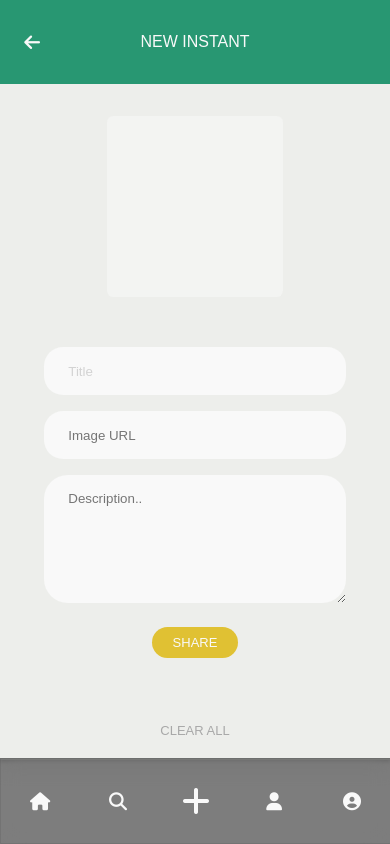
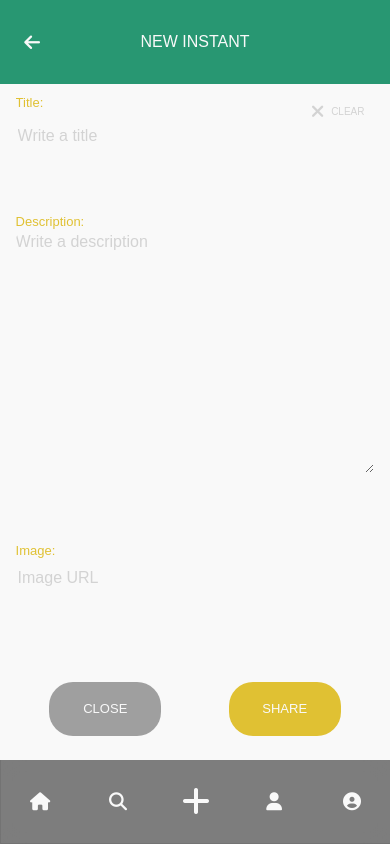
Before and after one commit to xcapde/instants, a React (Create React App) app: page /create in a window 390 px wide. Built offline with nearby package versions, Linux system fonts and the light colour scheme; a web font is replaced by a local one.

Commit message:
create view v2, same as update but different pages

```diff
--- a/src/application/Router.jsx
+++ b/src/application/Router.jsx
@@ -3,7 +3,6 @@ import React from "react";
 import { Details } from "../pages/Details";
 import { SignUp } from "../pages/SignUp";
 import { LogIn } from "../pages/LogIn";
-import { Create } from "../pages/Create";
 import App from "../App";
 import { Navbar } from "../components/navbar/Navbar";
 import { NavbarBottom } from "../components/navbar_bottom/NavbarBottom";
@@ -12,6 +11,7 @@ import { SearcherMobile } from "../pages/SearcherMobile";
 import { UserCard } from "../pages/profile/UserCard";
 import { SearcherList } from "../pages/SearcherList";
 import { UserList } from "../pages/profile/UserList";
+import { Create } from "../pages/Create";
 
 export default function Router(){
     return(
--- a/src/pages/Create.jsx
+++ b/src/pages/Create.jsx
@@ -40,9 +40,8 @@ export function Create() {
 
 
     return(
-        <section className="create_pg">
+        <section className="update_pg">
 
-            <div className="form_cnt">
             <div className="form_header">
                 <div className="back_cnt">
                     <Link to="/">
@@ -51,19 +50,33 @@ export function Create() {
                 </div>
                 <h1>NEW INSTANT</h1>
             </div>
-                <div className="form_body">
-                    <div className="preview_cnt">
+
+            <div className="update_box">
+                <form onSubmit={onHandleSubmitCreate} className="inputs_box">
+                    <div className="update_input_box title_box">
+                        <label htmlFor="title">Title:</label>
+                        <input onChange={onInputChangeCreate} value={newInstant.title} className="title_input" name="title" id="title" type="text" placeholder="Write a title"/>
+                    </div>
+                    <div className="update_input_box">
+                        <label htmlFor="description">Description:</label>
+                        <textarea onChange={onInputChangeCreate} value={newInstant.description} className="description_input"  name="description" id="description" placeholder="Write a description"/>
+                    </div>
+                    <div className="update_input_box">
+                        <label htmlFor="imgUrl">Image:</label>
+                        <div className="preview_and_url create">
                             {newInstant.imgUrl?<img src={newInstant.imgUrl} alt="preview"/>:''}
+                            <input onChange={onInputChangeCreate} value={newInstant.imgUrl} className="imgurl_input" name="imgUrl" id="imgUrl" type="text" placeholder="Image URL"/>
                         </div>
-                    <form onSubmit={onHandleSubmitCreate} className="inputs">
-                        <input onChange={onInputChangeCreate} value={newInstant.title} name="title" type="text" placeholder="Title" autoFocus autocompleteatribut="on"/>
-                        <input onChange={onInputChangeCreate} value={newInstant.imgUrl} name="imgUrl" type="text" placeholder="Image URL"/>
-                        <textarea onChange={onInputChangeCreate} value={newInstant.description} name="description" placeholder="Description.."/>
+                    </div>
+                    <div className="update_btns">
+                        <Link to="/">
+                            <button  type="button" className="cancel_btn">CLOSE</button>
+                        </Link>
+                        <button onClick={resetInputsCreate} type="button" className="close_btn"><i class="fa-solid fa-xmark"></i><span className="close_txt">CLEAR</span></button>
+                        <button type="submit" className="update_btn">SHARE</button>
+                    </div>
+                </form>
 
-                        <button type="submit" className="share_btn">SHARE</button>
-                        <button onClick={resetInputsCreate} className="mainBottom_btn" type="button">CLEAR ALL</button>
-                    </form>
-                </div>
             </div>
 
         </section>
--- a/src/scss/components/create.scss
+++ b/src/scss/components/create.scss
@@ -13,7 +13,7 @@
     width: 65%;
     height: 90%;
     margin-left: 3%;
-    background-color: $colorWhiteOpacity;
+    background-color: $colorGrey;
 }
 
 .preview_cnt img{
--- a/src/scss/components/update.scss
+++ b/src/scss/components/update.scss
@@ -114,6 +114,10 @@
     @include detailRadius;
 }
 
+.create img{
+    width: 15rem !important;
+}
+
 .update_btns{
     display: flex;
     justify-content: space-around;
@@ -152,6 +156,29 @@
     }
 }
 
+.close_btn{
+    position: fixed;
+    top: 12vh;
+    right: 5vw;
+    background: none;
+    border: none;
+    color: $colorGrey;
+    font-size: large;
+    display: flex;
+    align-items: center;
+    &:hover{
+        color: $colorHeaderHover;
+    }
+    &:active{
+        color:$colorHeaderActive;
+    }
+}
+
+.close_txt{
+    font-size: x-small;
+    margin-left: .5rem;
+}
+
 @media only screen and (max-width: $breakPointSmall){
     .update_pg{
         position: fixed;
@@ -164,7 +191,12 @@
         width: 92%;
     }
 
+    .inputs_box textarea{
+        min-height: 15rem;
+        max-height: 15rem;
+    }
+
     .update_btns{
-        width: 90%;
+        width: 100%;
     }
 }
--- a/src/scss/components/variables.scss
+++ b/src/scss/components/variables.scss
@@ -111,7 +111,7 @@ $tertiaryRadius:0.25rem;
 }
 
 @mixin searcherCard {
-    margin: 1% 10.5% 0 10.5%;
+    margin: 1% 11% 0 11%;
 }
 
 @mixin searcherMobileCard {
--- a/src/scss/styles.css
+++ b/src/scss/styles.css
@@ -628,7 +628,7 @@ input:focus::placeholder {
   width: 65%;
   height: 90%;
   margin-left: 3%;
-  background-color: rgba(249, 249, 249, 0.4745098039);
+  background-color: #d3d3d3;
 }
 
 .preview_cnt img {
@@ -834,6 +834,10 @@ input:focus::placeholder {
   border-radius: 0.25rem;
 }
 
+.create img {
+  width: 15rem !important;
+}
+
 .update_btns {
   display: flex;
   justify-content: space-around;
@@ -872,6 +876,29 @@ input:focus::placeholder {
   background-color: rgb(190, 190, 190) !important;
 }
 
+.close_btn {
+  position: fixed;
+  top: 12vh;
+  right: 5vw;
+  background: none;
+  border: none;
+  color: #d3d3d3;
+  font-size: large;
+  display: flex;
+  align-items: center;
+}
+.close_btn:hover {
+  color: #25a77b;
+}
+.close_btn:active {
+  color: #36af87;
+}
+
+.close_txt {
+  font-size: x-small;
+  margin-left: 0.5rem;
+}
+
 @media only screen and (max-width: 500px) {
   .update_pg {
     position: fixed;
@@ -882,8 +909,12 @@ input:focus::placeholder {
   .update_box {
     width: 92%;
   }
+  .inputs_box textarea {
+    min-height: 15rem;
+    max-height: 15rem;
+  }
   .update_btns {
-    width: 90%;
+    width: 100%;
   }
 }
 .details_pg {
@@ -1307,7 +1338,7 @@ input:focus::placeholder {
 }
 
 .searcher_list_pg .list_cnt {
-  margin: 1% 10.5% 0 10.5%;
+  margin: 1% 11% 0 11%;
 }
 
 .searcher_list_pg .card_cnt {
```
Also changed, not shown: src/pages/Create1.jsx (added, +71 -0 lines), 1 other file (tests, documents, lock files or other folders). Lines whose indentation alone changed are shown as unchanged.
